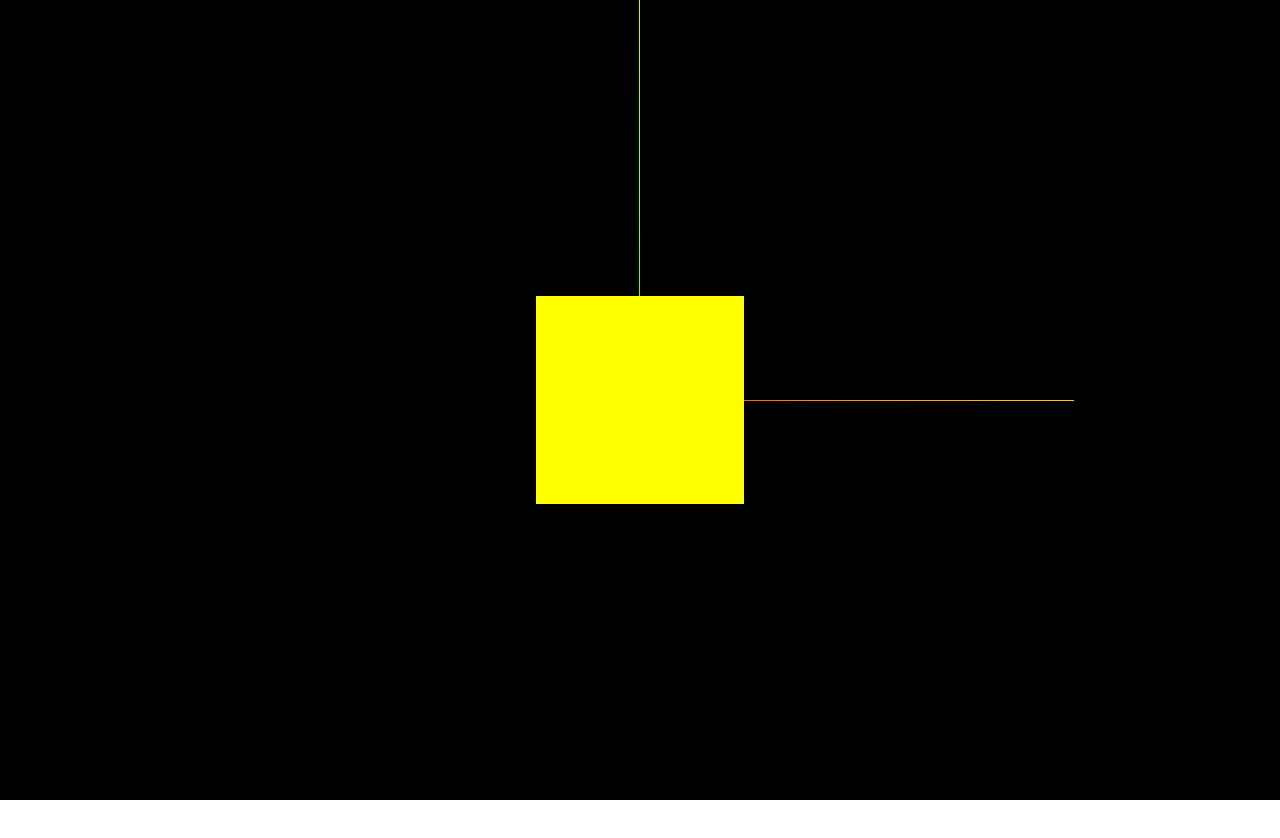
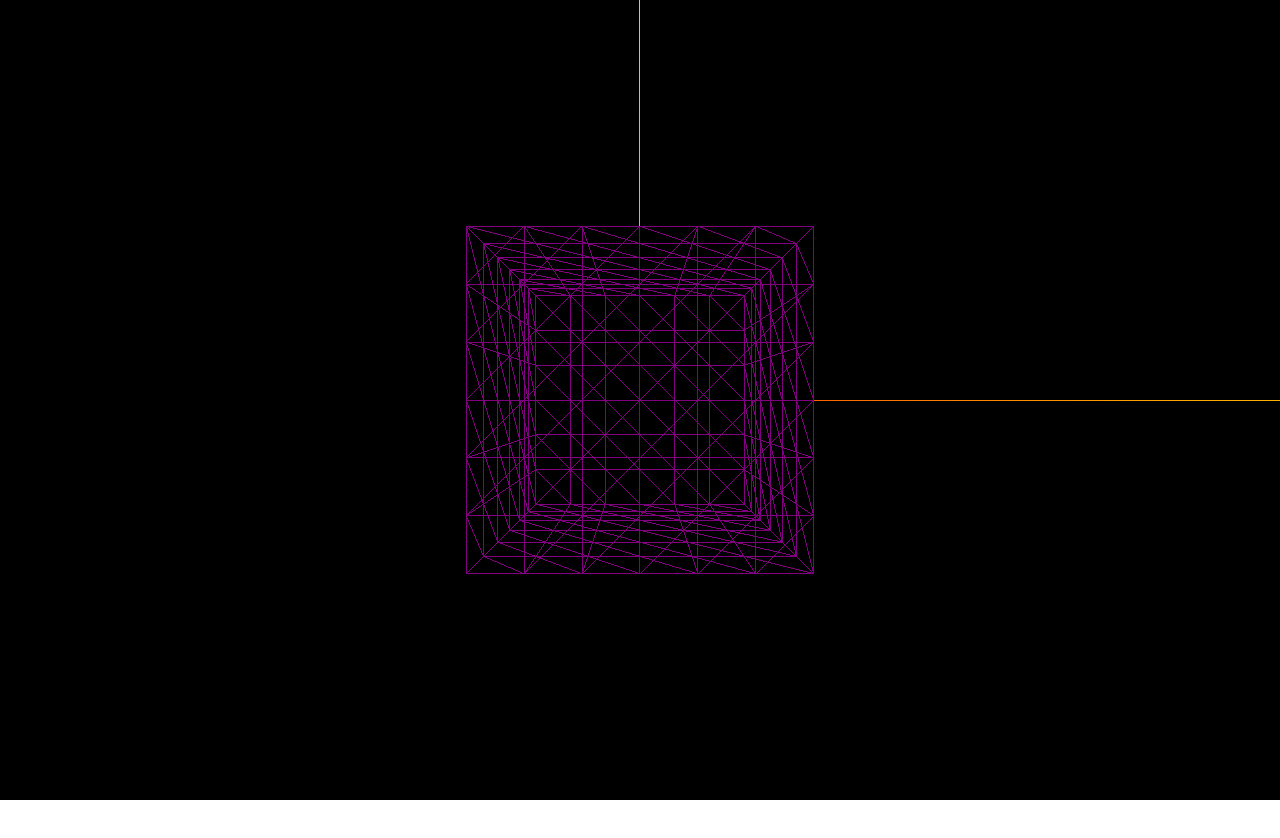
Before and after one commit to nahidthedeveloper/three.js, a website built with Vite: page index.html in a window 1280 px wide. Before the commit the page ends 800 px from the top, so only its background shows below. Built offline with nearby package versions, Linux system fonts and the light colour scheme.

Commit message:
some update

```diff
--- a/index.html
+++ b/index.html
@@ -7,8 +7,9 @@
     <link rel="stylesheet" href="index.css">
     <title>Vite App</title>
 </head>
-<body class="m-0 p-0 box-border overflow-hidden">
-<canvas class="main fixed top-0 left-0 outline-none"></canvas>
+<body class="m-0 p-0 box-border overflow-x-hidden">
+<canvas class="main h-screen w-full"></canvas>
+<canvas class="texture h-screen w-full"></canvas>
 <script type="module" src="main.js"></script>
 </body>
 </html>
--- a/main.js
+++ b/main.js
@@ -6,10 +6,10 @@ const scene = new THREE.Scene();
 const group = new THREE.Group();
 
 const box1 = new THREE.Mesh(
-    new THREE.BoxGeometry(2, 2, 2),
-    new THREE.MeshBasicMaterial({color: "yellow"})
+    new THREE.BoxGeometry(3, 3, 3, 6, 6, 6),
+    new THREE.MeshBasicMaterial({color: "purple", wireframe: true})
 );
-const axesHelper = new THREE.AxesHelper(5);
+const axesHelper = new THREE.AxesHelper(10);
 
 group.add(box1);
 scene.add(group);
```
